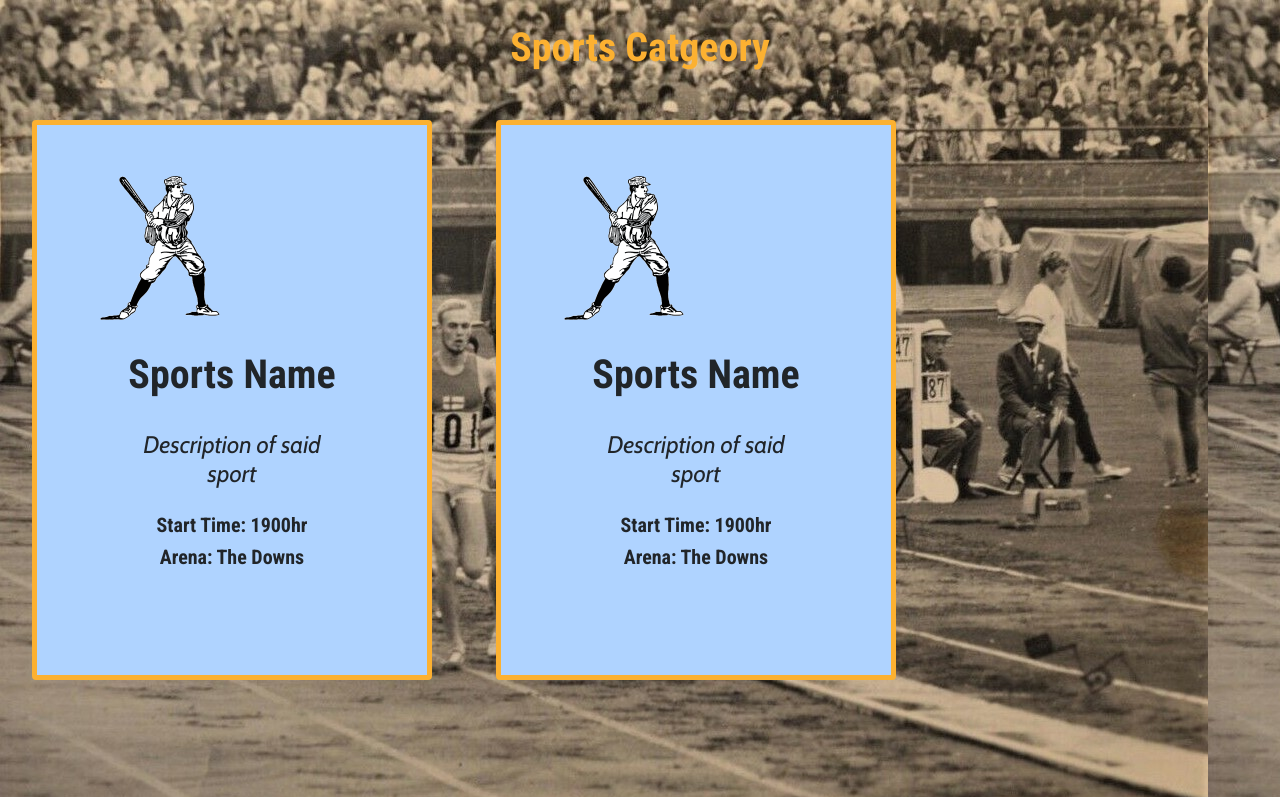
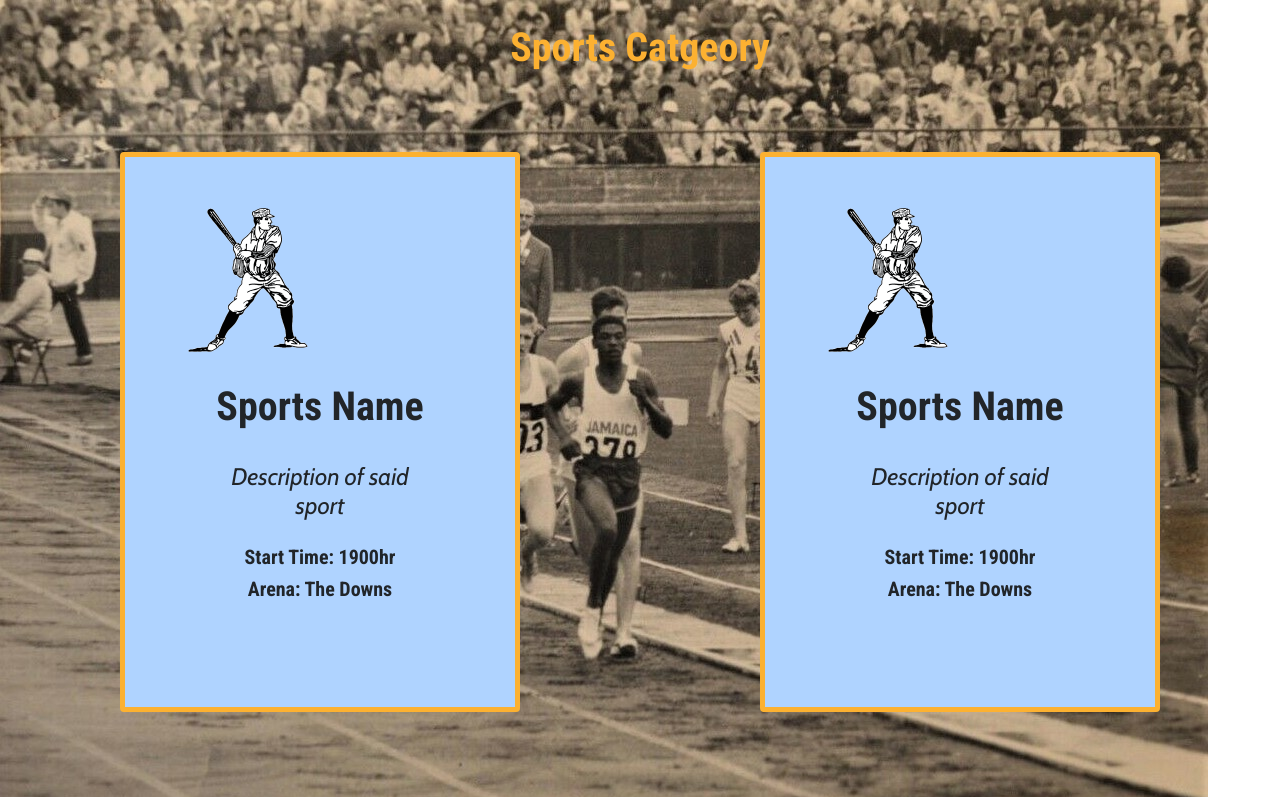
Before and after one commit to TechMilton/Lockdown-Olympics, a React (Create React App) app: page /home in a window 1280 px wide. Shown: the top 797 px of the page. Built offline with nearby package versions, Linux system fonts and the light colour scheme.

Commit message:
Moved general background image styling to CSS file

```diff
--- a/src/App.css
+++ b/src/App.css
@@ -5,21 +5,18 @@ body {
   padding: 0;
 }
 
-<<<<<<< HEAD
 /* Card Styling */
-=======
 .heading {
   font-family: 'Roboto Condensed',
     sans-serif;
 }
 
->>>>>>> master
-.backgroundCompetitor {
+.backgroundImage {
   height: 100vw;
   width: 100%;
+  background-repeat: no-repeat;
+  object-fit: cover;
   background-image: url(./imgs/sports.jpg);
-  object-fit: cover;
-  background-repeat: no-repeat;
 }
 
 .contrastHeading {
@@ -46,8 +43,8 @@ body {
 .sportCard {
   width: 25rem;
   height: 35rem;
-  margin: 2rem;
-  margin-top: 1rem;
+  margin: auto;
+  margin-top: 3rem;
   padding: 3rem;
   text-align: -webkit-center;
   background-color: #afd3ff;
@@ -57,6 +54,7 @@ body {
 
 .sportCardGroup {
   display: flex;
+  justify-content: space-around;
 }
 
 .titleFont {
--- a/src/Components/CompetitorCard/CompetitorCard.js
+++ b/src/Components/CompetitorCard/CompetitorCard.js
@@ -1,9 +1,7 @@
 import React, { Component } from "react";
 import Card from 'react-bootstrap/Card';
 import Button from 'react-bootstrap/Button';
-import grass from '../../imgs/grass.png';
 import logo from '../../imgs/Logo.png';
-import sports from '../../imgs/sports.jpg';
 import baseball from '../../imgs/baseball.png';
 
 import PageHeading from '../PageHeading';
@@ -29,10 +27,7 @@ class CompetitorCard extends Component {
 
 
         return (
-            <div style={{
-                height: '60rem',
-                backgroundImage: `url(${sports})`
-            }}>
+            <div className="backgroundImage">
                 <PageHeading>Competitor Name</PageHeading>
                 <div>
                     <Card className="competitorCard">
--- a/src/Components/CompetitorList.js
+++ b/src/Components/CompetitorList.js
@@ -19,7 +19,9 @@ class CompetitorList extends Component {
 
 
         return (
+            <div className="backgroundImage">
             <PageHeading>Competitors</PageHeading>
+            </div>
 
         )
     }
--- a/src/Components/SportsCardDuo.js
+++ b/src/Components/SportsCardDuo.js
@@ -14,10 +14,7 @@ class SportsCardDuo extends Component {
 
         return (
             <>
-             <div style={{
-                    height: '60rem',
-                    backgroundImage: `url(${sports})`
-                }}>
+             <div className="backgroundImage">
 
                 <PageHeading>Sports Catgeory</PageHeading>
                 <div className="sportCardGroup">
```
